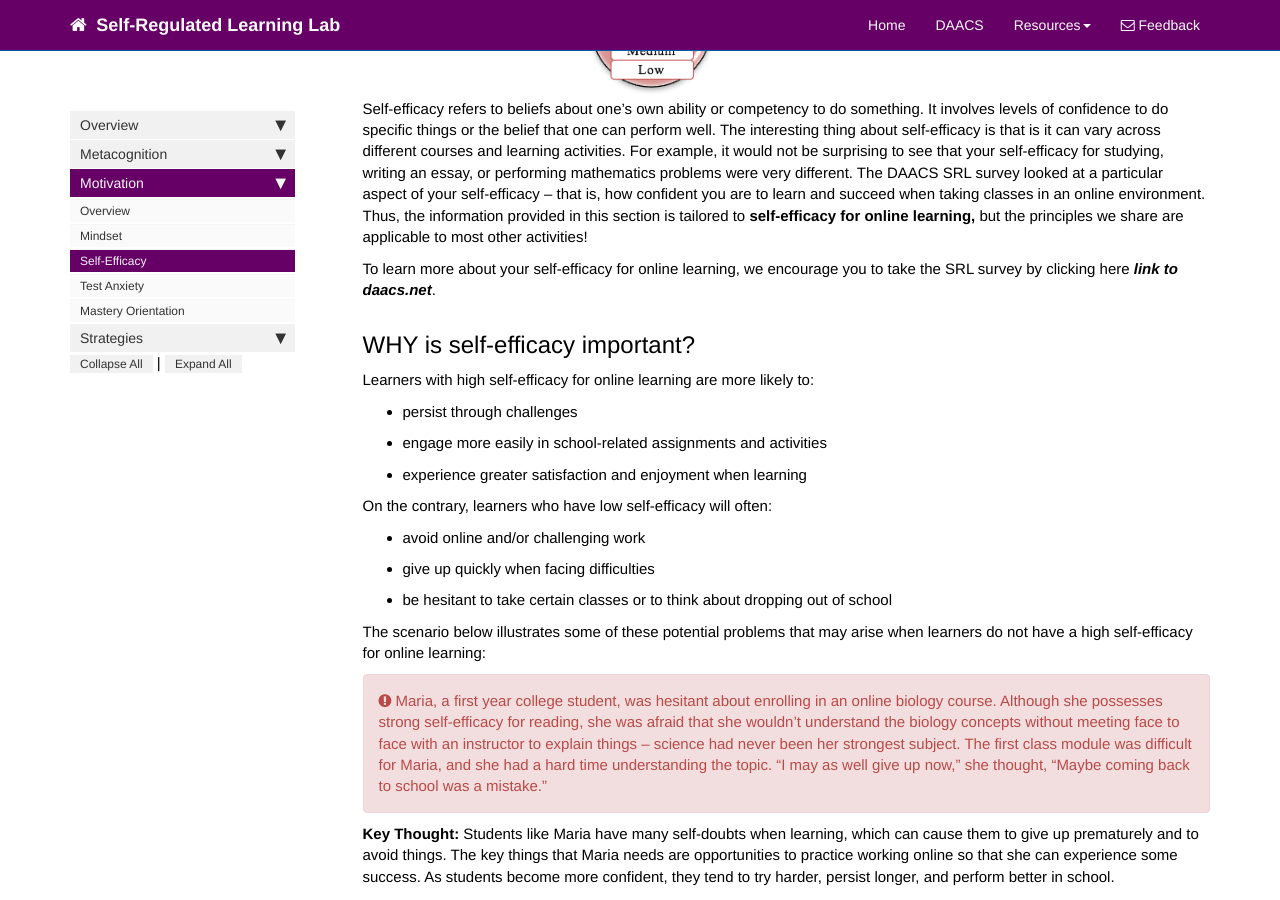
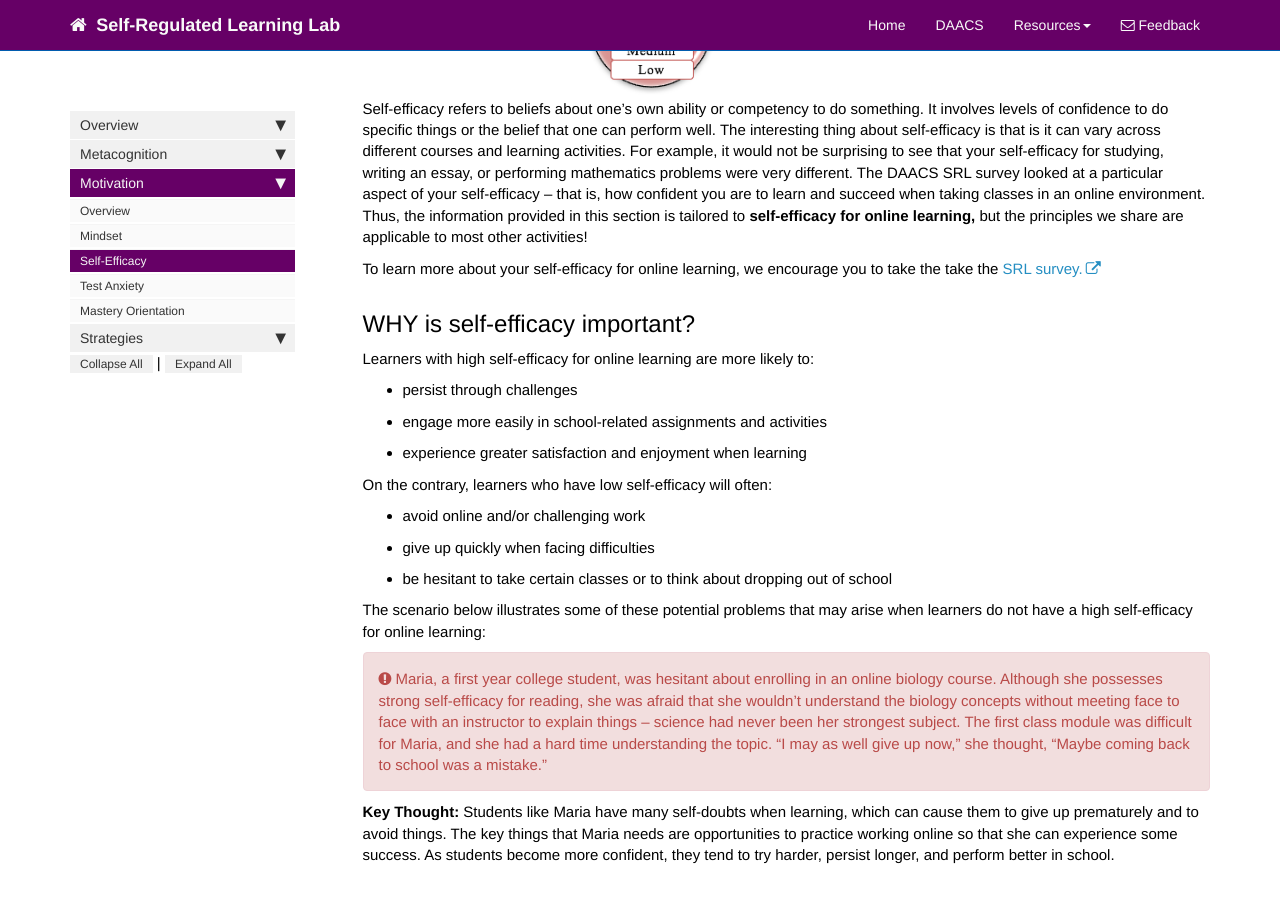
Before and after one commit to dfranklin02/SRL, a Jekyll site: the page built from docs/pages/motivation/self-efficacy.md, in a window 1280 px wide and 900 px high, scrolled down 614 px. Built offline with Jekyll 4.4.1, drawn with Linux system fonts in a browser that asks for light colours; nearby versions of some CDN libraries; comment, search, counter and statistics services are not loaded.

Commit message:
Update self-efficacy.md

```diff
--- a/docs/pages/motivation/self-efficacy.md
+++ b/docs/pages/motivation/self-efficacy.md
@@ -18,7 +18,7 @@ toc: false
 
 Self-efficacy refers to beliefs about one’s own ability or competency to do something. It involves levels of confidence to do specific things or the belief that one can perform well. The interesting thing about self-efficacy is that is it can vary across different courses and learning activities. For example, it would not be surprising to see that your self-efficacy for studying, writing an essay, or performing mathematics problems were very different. The DAACS SRL survey looked at a particular aspect of your self-efficacy – that is, how confident you are to learn and succeed when taking classes in an online environment. Thus, the information provided in this section is tailored to **self-efficacy for online learning,** but the principles we share are applicable to most other activities!
 
-To learn more about your self-efficacy for online learning, we encourage you to take the SRL survey by clicking here ***link to daacs.net***.
+To learn more about your self-efficacy for online learning, we encourage you to take the take the <a href="https://demo.daacs.net/">SRL survey.</a>
 
 ## WHY is self-efficacy important?
 
```
